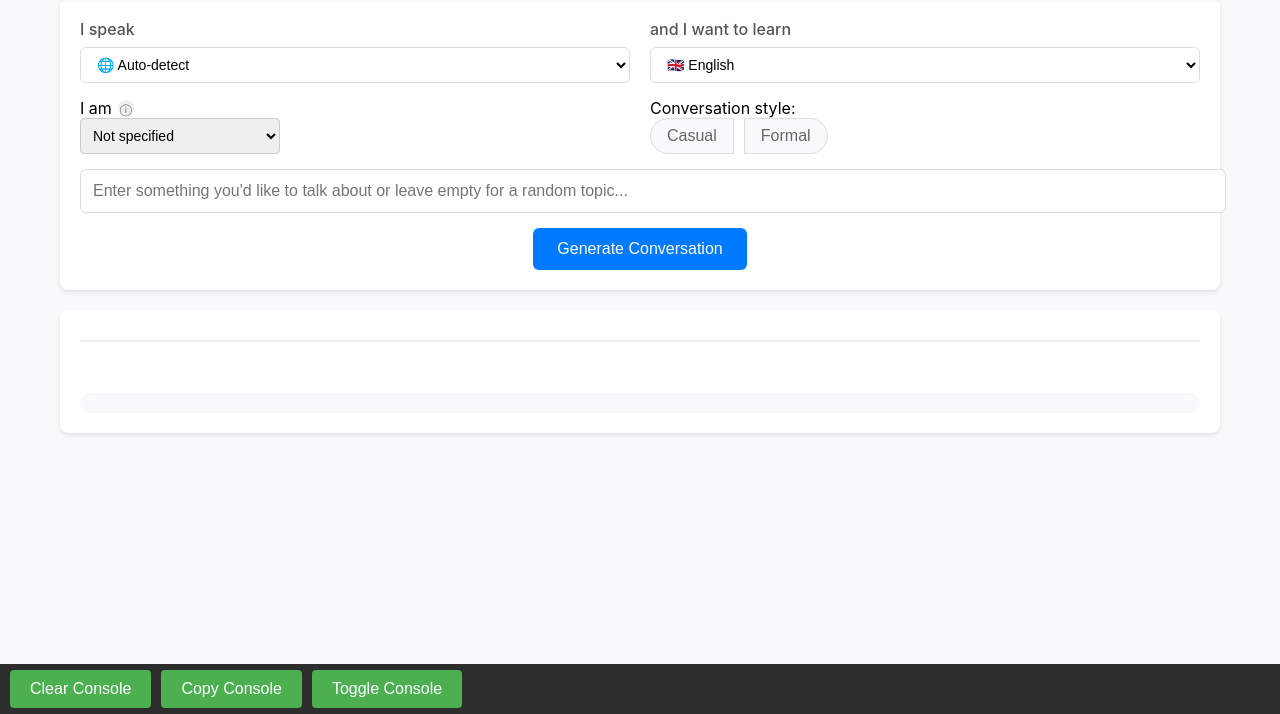
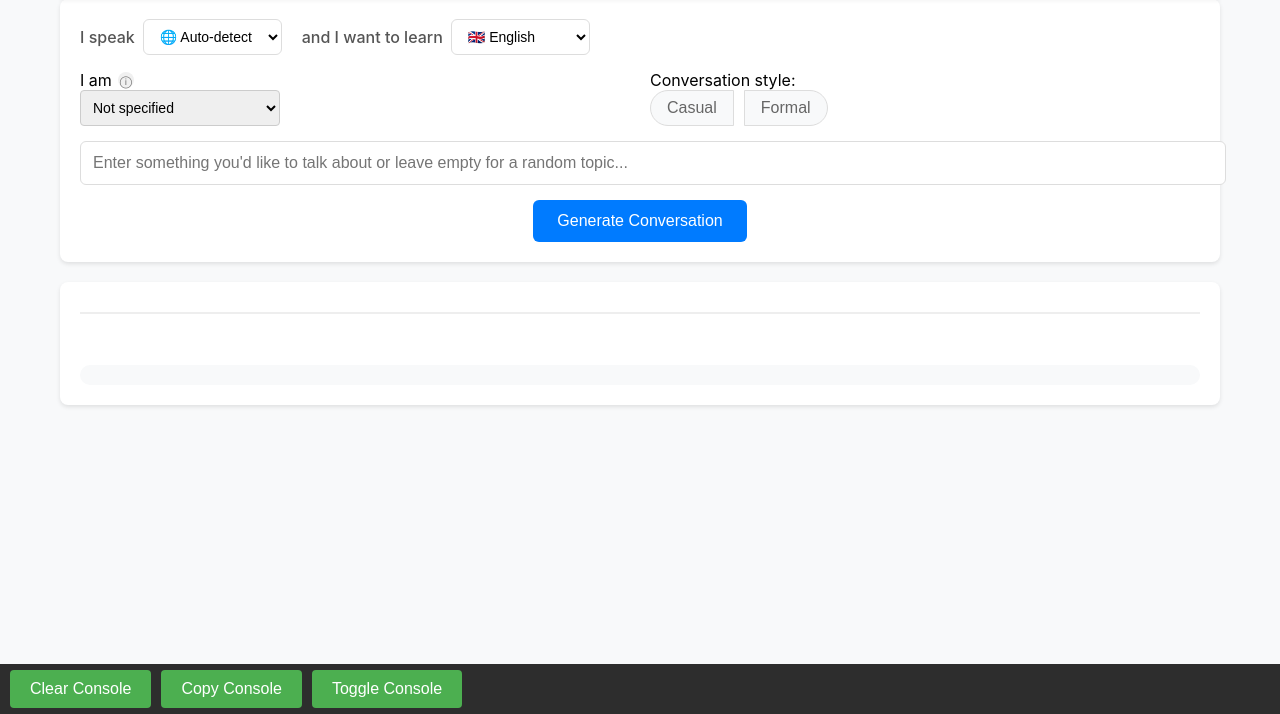
Before and after one commit to Ni7e/NeoLanguageLearning, a website: page index.html in a window 1280 px wide. Shown: the part 86-800 px from the top of the page. Drawn offline with Linux system fonts and the light colour scheme; some icons are missing.

Commit message:
style: Adjust language selector widths
- Make select boxes auto-width to fit content
- Add minimum width for better usability
- Improve vertical alignment of labels and selects
- Keep full width on mobile

```diff
--- a/styles.css
+++ b/styles.css
@@ -231,23 +231,32 @@ button:disabled {
 
 .language-group {
     display: flex;
-    flex-direction: column;
+    flex-direction: row;
     gap: 8px;
+    align-items: center;
+}
+
+.language-group > label {
+    white-space: nowrap;
+}
+
+.language-group select {
+    width: auto;
+    min-width: 120px;
+    padding: 8px 12px;
+    border-radius: 6px;
+    border: 1px solid #ddd;
+    background-color: white;
+    font-size: 14px;
+}
+
+.native-language, .target-language {
     flex: 1;
 }
 
 .language-group label {
     font-weight: 500;
     color: #555;
-}
-
-.language-group select {
-    width: 100%;
-    padding: 8px 12px;
-    border-radius: 6px;
-    border: 1px solid #ddd;
-    background-color: white;
-    font-size: 14px;
 }
 
 .language-pair {
@@ -1064,3 +1073,15 @@ dialog {
         display: none; /* Hide tooltips on mobile */
     }
 }
+
+@media screen and (max-width: 768px) {
+    .language-group {
+        flex-direction: column;
+        align-items: flex-start;
+        width: 100%;
+    }
+
+    .language-group select {
+        width: 100%;
+    }
+}
```
